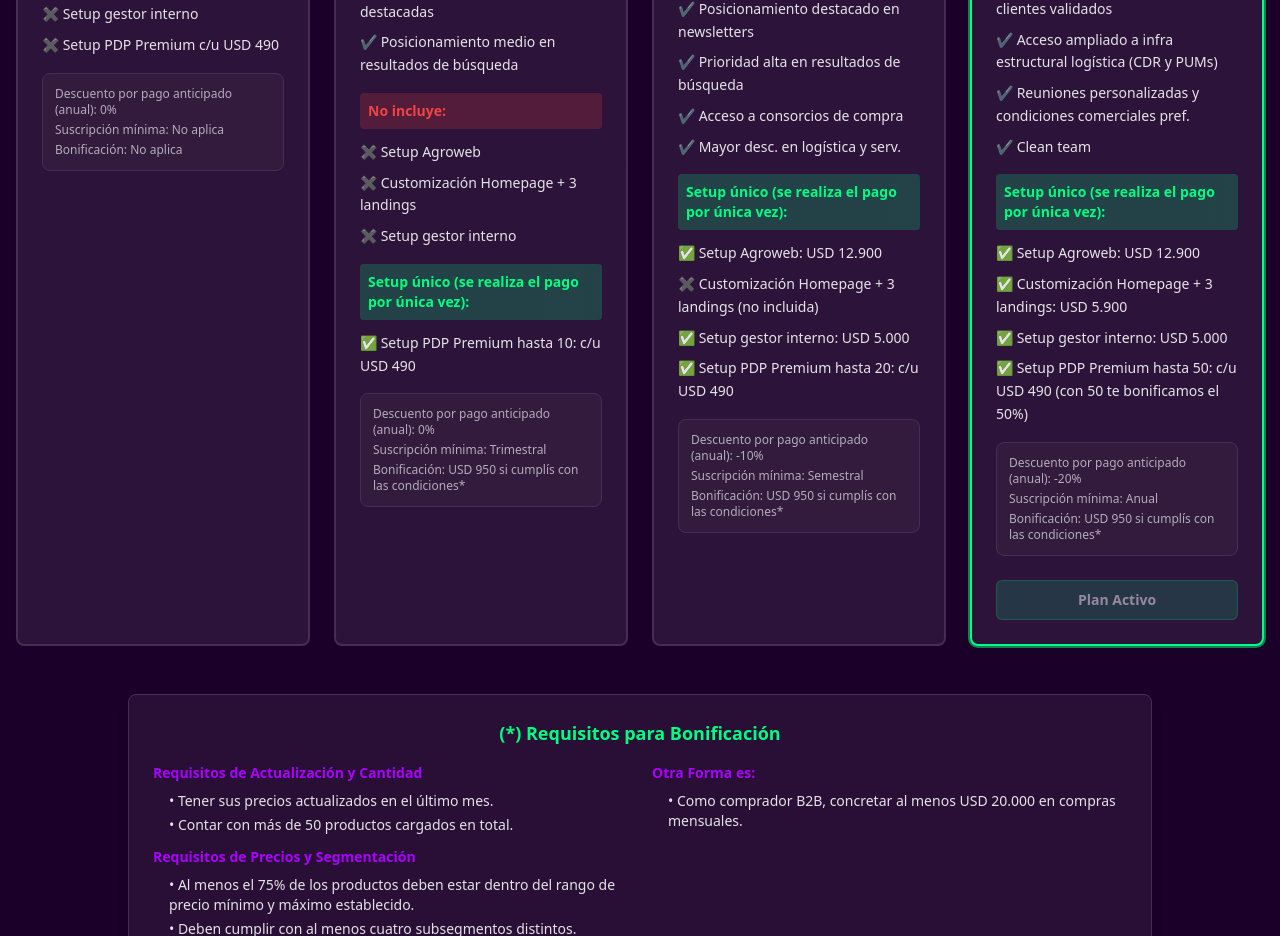
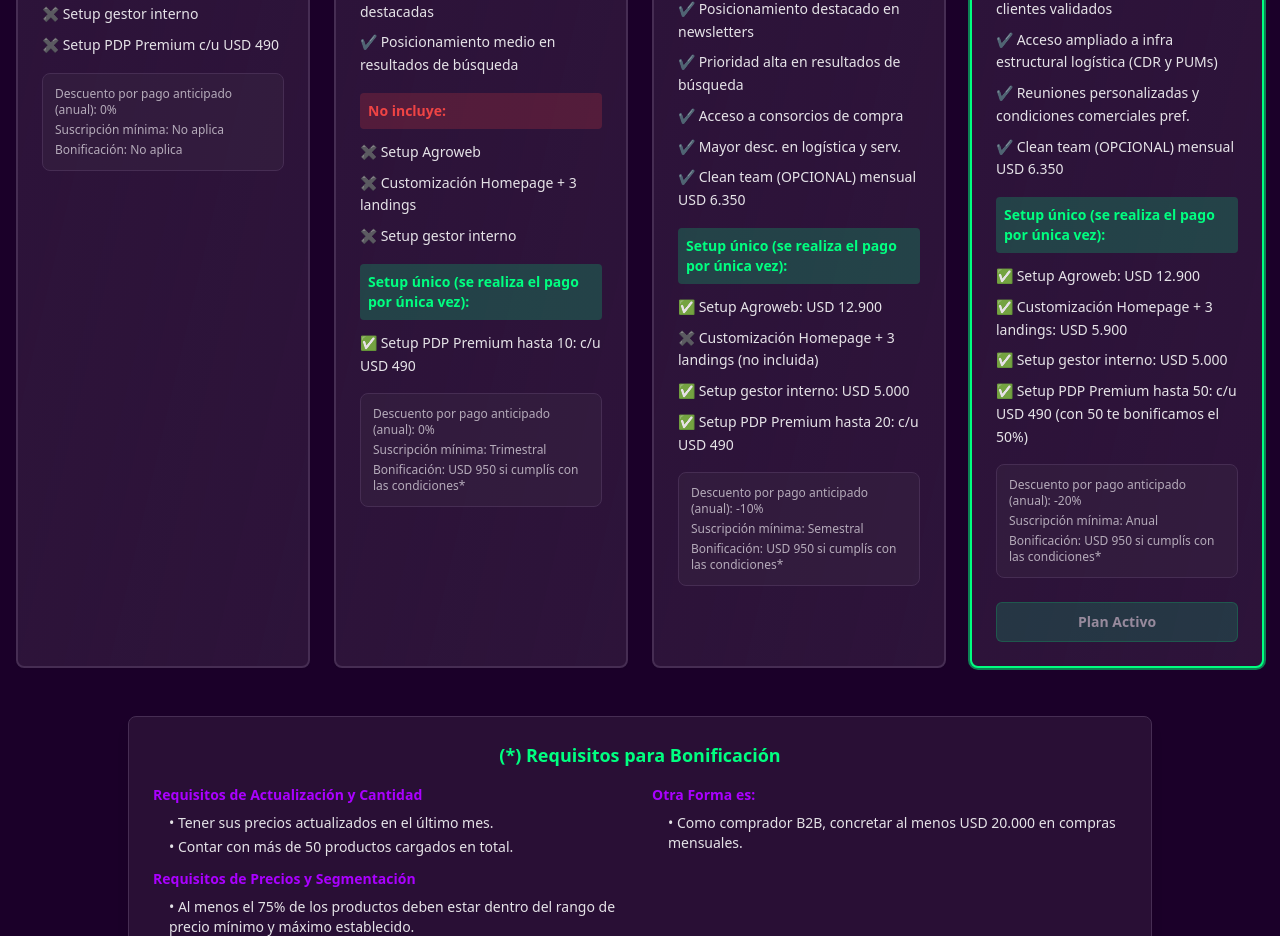
Before and after one commit to MerMenchon/aesthetic-category-requests, a React (Vite) app: page / in a window 1280 px wide. Shown: the part 843-1779 px from the top of the page. Built offline with nearby package versions, Linux system fonts and the light colour scheme.

Commit message:
Code edited in Lovable Code Editor
Edited UI in Lovable

```diff
--- a/src/pages/Index.tsx
+++ b/src/pages/Index.tsx
@@ -171,7 +171,7 @@ const PLAN_CONFIGURATIONS = {
       title: "🌌 Galaxia",
       subtitle: "Tu negocio se destaca en el canal digital",
       price: "USD 4.950",
-      features: ["✔️ Marketplace B2C y B2B", "✔️ AgroWebs", "✔️ Gestor interno", "✔️ Acceso a tu propia AgroWeb personalizada", "✔️ Panel de gestión para tus vendedores", "✔️ Reuniones trimestrales de performance", "✔️ Posicionamiento destacado en newsletters", "✔️ Prioridad alta en resultados de búsqueda", "✔️ Acceso a consorcios de compra", "✔️ Mayor desc. en logística y serv."],
+      features: ["✔️ Marketplace B2C y B2B", "✔️ AgroWebs", "✔️ Gestor interno", "✔️ Acceso a tu propia AgroWeb personalizada", "✔️ Panel de gestión para tus vendedores", "✔️ Reuniones trimestrales de performance", "✔️ Posicionamiento destacado en newsletters", "✔️ Prioridad alta en resultados de búsqueda", "✔️ Acceso a consorcios de compra", "✔️ Mayor desc. en logística y serv.", "✔️ Clean team (OPCIONAL) mensual USD 6.350"],
       setupCosts: ["✅ Setup Agroweb: USD 12.900", "✖️ Customización Homepage + 3 landings (no incluida)", "✅ Setup gestor interno: USD 5.000", "✅ Setup PDP Premium hasta 20: c/u USD 490"],
       details: {
         discount: "-10%",
@@ -185,7 +185,7 @@ const PLAN_CONFIGURATIONS = {
       title: "🚀 Interestelar",
       subtitle: "Alianza estratégica, expansión sin límites",
       price: "USD 11.950",
-      features: ["✔️ Marketplace B2C y B2B", "✔️ AgroWebs", "✔️ Gestor interno", "✔️ Consultor/acomercial dedicado/a", "✔️ Posicionamiento premium en homepage y listados", "✔️ Campañas de co-branding con Bipolos", "✔️ Participación en proyectos y clientes validados", "✔️ Acceso ampliado a infra estructural logística (CDR y PUMs)", "✔️ Reuniones personalizadas y condiciones comerciales pref.", "✔️ Clean team"],
+      features: ["✔️ Marketplace B2C y B2B", "✔️ AgroWebs", "✔️ Gestor interno", "✔️ Consultor/acomercial dedicado/a", "✔️ Posicionamiento premium en homepage y listados", "✔️ Campañas de co-branding con Bipolos", "✔️ Participación en proyectos y clientes validados", "✔️ Acceso ampliado a infra estructural logística (CDR y PUMs)", "✔️ Reuniones personalizadas y condiciones comerciales pref.", "✔️ Clean team (OPCIONAL) mensual USD 6.350"],
       setupCosts: ["✅ Setup Agroweb: USD 12.900", "✅ Customización Homepage + 3 landings: USD 5.900", "✅ Setup gestor interno: USD 5.000", "✅ Setup PDP Premium hasta 50: c/u USD 490 (con 50 te bonificamos el 50%)"],
       details: {
         discount: "-20%",
```
